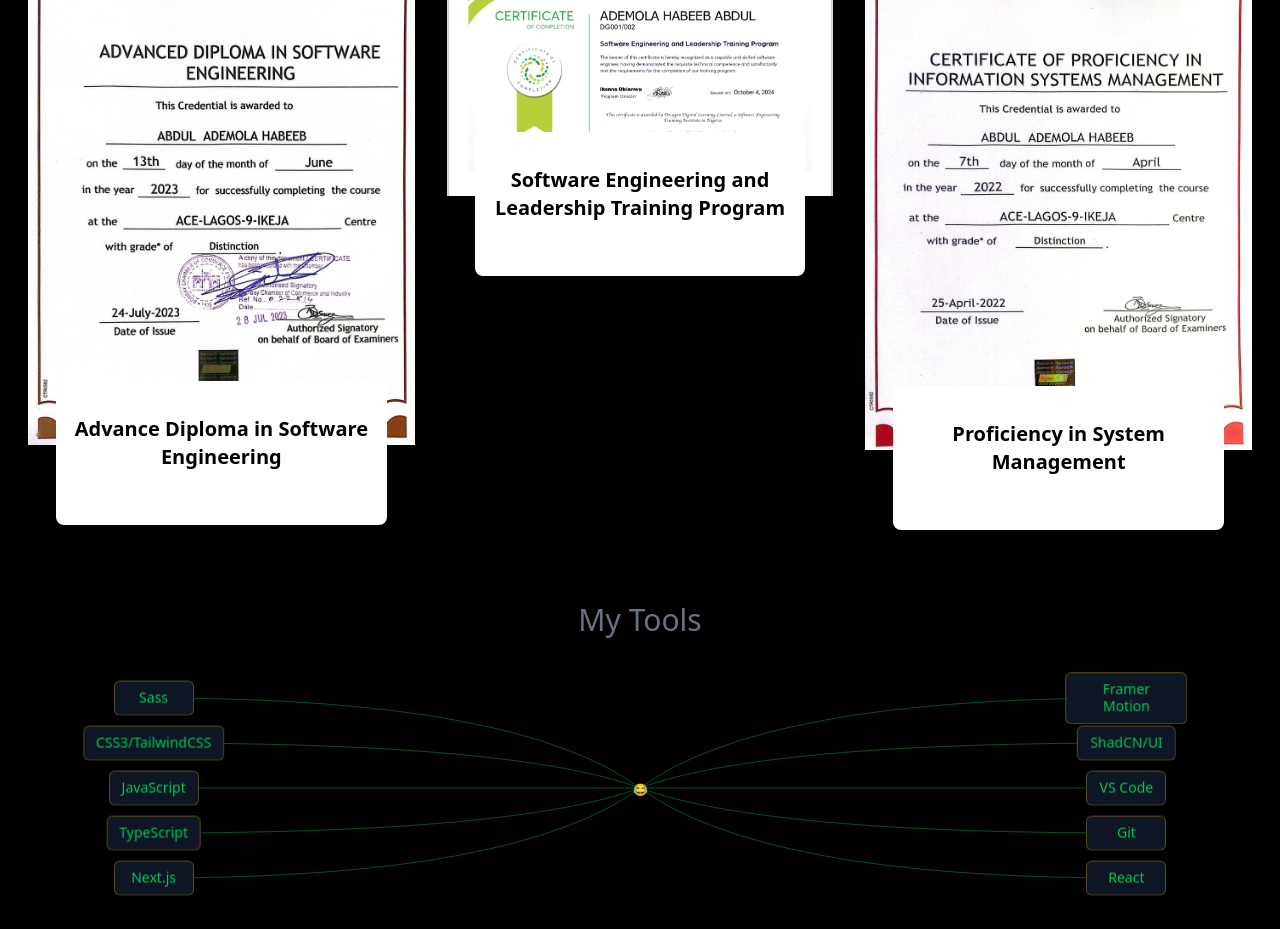
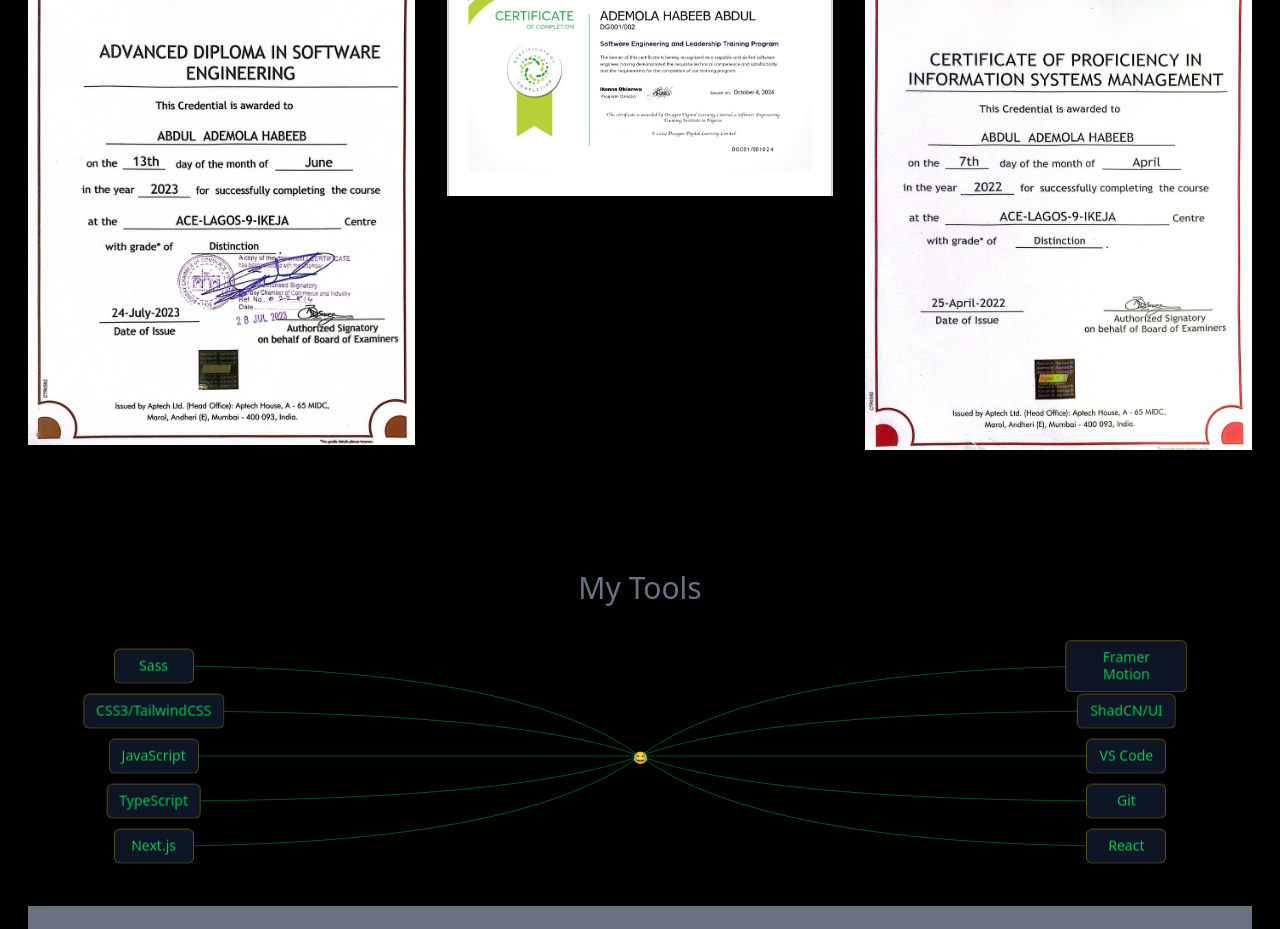
Before and after one commit to Demmyjsx/myportfolio, a Next.js app: page / in a window 1280 px wide. Shown: the part 1140-2069 px from the top of the page. Built offline with nearby package versions, Linux system fonts and the light colour scheme.

Commit message:
change a div from my certifications

```diff
--- a/src/app/UI/grid.tsx
+++ b/src/app/UI/grid.tsx
@@ -68,11 +68,7 @@
       <div className="relative mb-12">
         <Image src={ImageHref} alt="portfolio" className="w-full" width={600} height={400} />
       </div>
-      <div className="relative z-10 mx-7 -mt-28 rounded-lg bg-white dark:bg-dark-2 py-[34px] px-3 text-center shadow-portfolio dark:shadow-box-dark">
 
-        <h3 className="text-dark dark:text-white mb-5 text-xl font-bold">{title}</h3>
-
-      </div>
     </div>
   );
 };
```
